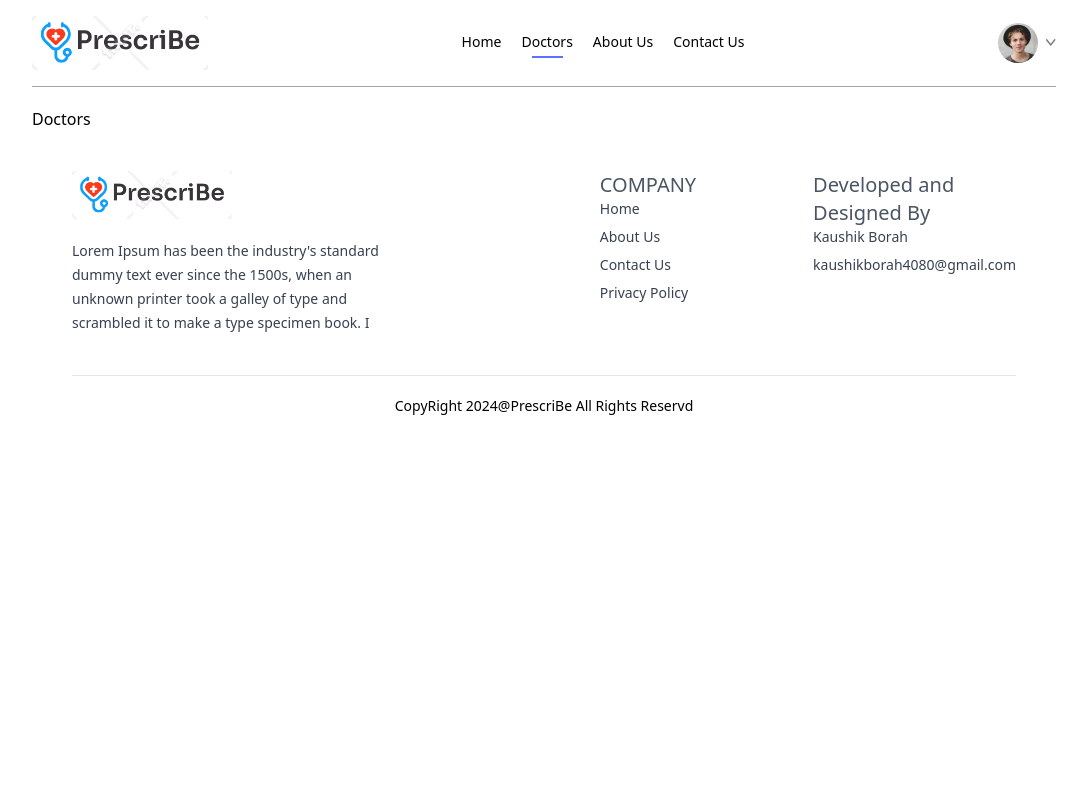
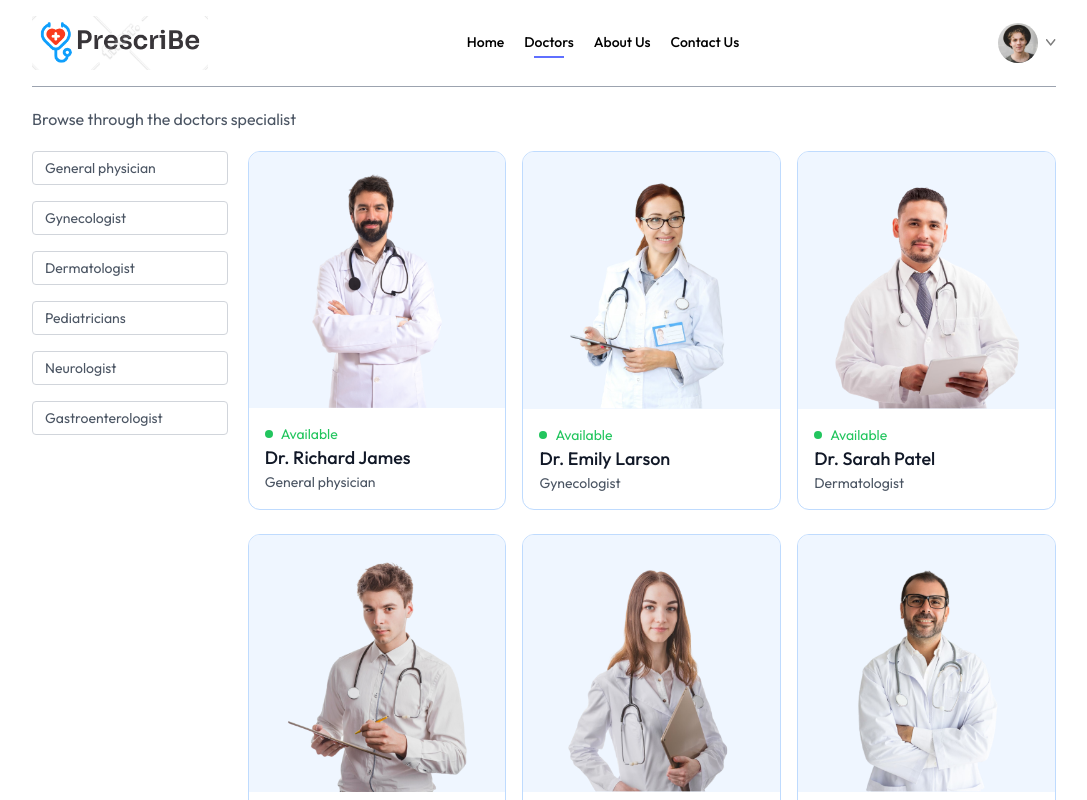
Before and after one commit to dngeonMaster1706/PrescriBe, a React (Vite) app in the folder frontend/: page /doctors in a window 1280 px wide. Shown: the top 800 px of the page, without its empty margins (96-1183 px from the left). Built offline with nearby package versions, Linux system fonts and the light colour scheme.

Commit message:
Filter Feature

```diff
--- a/frontend/src/assets/assets.js
+++ b/frontend/src/assets/assets.js
@@ -296,4 +296,5 @@
             line2: 'Circle, Ring Road, London'
         }
     },
+
 ]
--- a/frontend/src/index.css
+++ b/frontend/src/index.css
@@ -1,6 +1,11 @@
+@import url('https://fonts.googleapis.com/css2?family=Outfit:wght@100..900&display=swap');
 @tailwind base;
 @tailwind components;
 @tailwind utilities;
+
+*{
+    font-family: Outfit;
+}
 
 .active hr{
     @apply block
--- a/frontend/src/pages/Doctors.jsx
+++ b/frontend/src/pages/Doctors.jsx
@@ -1,9 +1,58 @@
-import React from 'react'
+import React, { useContext, useEffect, useState } from 'react'
+import { useNavigate, useParams } from 'react-router-dom'
+import { AppContext } from '../context/AppContext';
+
+
 
 const Doctors = () => {
+  const {speciality} = useParams();
+  const [filterDoc,setFilterDoc]=useState([]);
+  const {doctors}=useContext(AppContext);
+  const navigate=useNavigate();
+
+
+  const applyFilter=()=>{
+    if(speciality){
+      setFilterDoc(doctors.filter(doc=>doc.speciality===speciality))
+    }
+    else{
+      setFilterDoc(doctors)
+    }
+  }
+
+  useEffect(()=>{
+    applyFilter()
+  },[doctors,speciality])
+
   return (
     <div>
-      Doctors
+    <p className='text-gray-600'>Browse through the doctors specialist</p>
+    <div className='flex flex-col sm:flex-row items-start gap-5 mt-5'>
+      <div className='flex flex-col gap-4 text-sm text-gray-600'>
+        <p onClick={()=>speciality==='General physician'? navigate('/doctors'):navigate('/doctors/General physician')} className={`w-[94vw] sm:w-auto pl-3 py-1.5 pr-16 border border-gray-300 rounded transition-all cursor-pointer`}>General physician</p>
+        <p onClick={()=>speciality==='Gynecologist'? navigate('/doctors'):navigate('/doctors/Gynecologist')} className={`w-[94vw] sm:w-auto pl-3 py-1.5 pr-16 border border-gray-300 rounded transition-all cursor-pointer`}>Gynecologist</p>
+        <p onClick={()=>speciality==='Dermatologist'? navigate('/doctors'):navigate('/doctors/Dermatologist')} className={`w-[94vw] sm:w-auto pl-3 py-1.5 pr-16 border border-gray-300 rounded transition-all cursor-pointer`}>Dermatologist</p>
+        <p onClick={()=>speciality==='Pediatricians'? navigate('/doctors'):navigate('/doctors/Pediatricians')} className={`w-[94vw] sm:w-auto pl-3 py-1.5 pr-16 border border-gray-300 rounded transition-all cursor-pointer`}>Pediatricians</p>
+        <p onClick={()=>speciality==='Neurologist'? navigate('/doctors'):navigate('/doctors/Neurologist')} className={`w-[94vw] sm:w-auto pl-3 py-1.5 pr-16 border border-gray-300 rounded transition-all cursor-pointer`}>Neurologist</p>
+        <p onClick={()=>speciality==='v'? navigate('/doctors'):navigate('/doctors/Gastroenterologist')} className={`w-[94vw] sm:w-auto pl-3 py-1.5 pr-16 border border-gray-300 rounded transition-all cursor-pointer`}>Gastroenterologist</p>
+      </div>
+      <div className='w-full grid grid-cols-auto gap-4 gap-y-6'>
+        {
+          filterDoc.map((item,index)=>(
+                <div onClick={()=>navigate(`/appointment/${item._id}`)} className='border border-blue-200 rounded-xl overflow-hidden cursor-pointer hover:translate-y-[-10px] transition-all duration-500' key={index}>
+                    <img className='bg-blue-50' src={item.image}/>
+                    <div className='p-4'>
+                        <div className='flex  items-center gap-2 text-sm text-center text-green-500'>
+                            <p className='w-2 h-2 bg-green-500 rounded-full'></p><p>Available</p>
+                        </div>
+                        <p className='text-gray-900 text-lg font-medium'>{item.name}</p>
+                        <p className='text-gray-600 text-sm'>{item.speciality}</p>
+                    </div>
+                </div>
+            ))
+        }
+      </div>
+    </div>
     </div>
   )
 }
```
